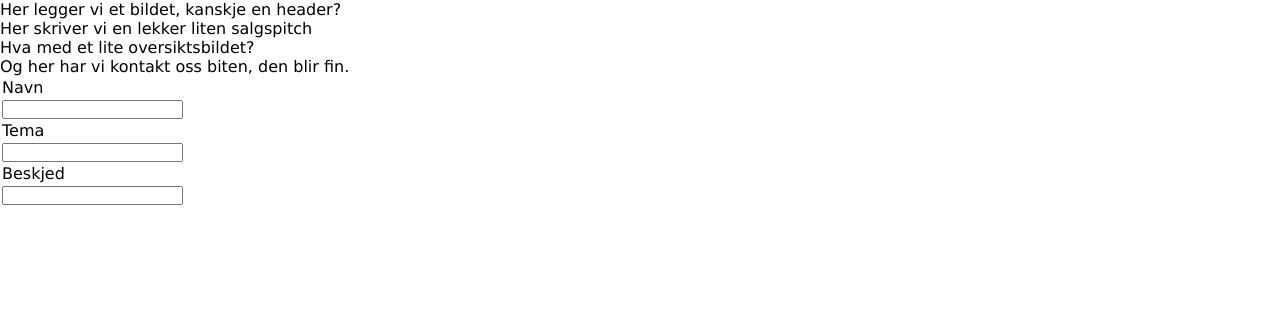
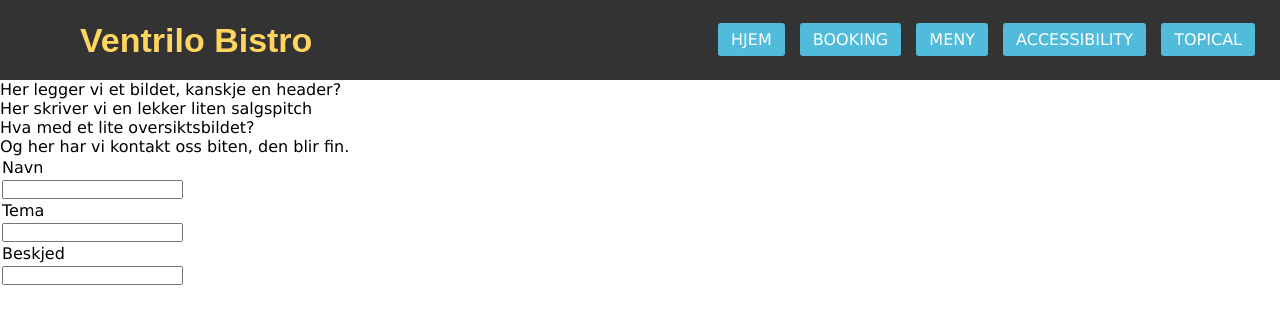
Before and after one commit to Krissolberg/EksamenRestaurant, a plain HTML site: page html/booking.html in a window 1280 px wide. Drawn offline with Linux system fonts and the light colour scheme.

Commit message:
Added navbar to all html pages

```diff
--- a/html/booking.html
+++ b/html/booking.html
@@ -9,6 +9,23 @@
     <title>Document</title>
 </head>
 <body>
+
+    <nav>
+        <input type="checkbox" id="check">
+        <label for="check"  class="checkbtn">
+            <i class="fas fa-bars"></i>
+        </label>
+
+        <label class="logo">Ventrilo Bistro</label>
+        <ul>
+            <li><a href="/html/index.html">Hjem</a></li>
+            <li><a href="/html/booking.html">Booking</a></li>
+            <li><a href="/html/meny.html">Meny</a></li>
+            <li><a href="/html/accessibility.html">Accessibility</a></li>
+            <li><a href="/html/topical.html">Topical</a></li>
+        </ul>
+    </nav>
+
         <p>
             Her legger vi et bildet, kanskje en header?
         </p>
```
Also changed, not shown: html/accessibility.html (+16 -0 lines), html/meny.html (+17 -0 lines), html/topical.html (+16 -0 lines).
